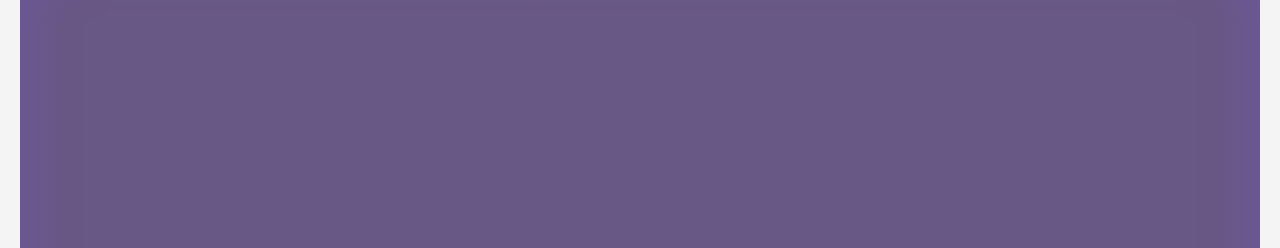
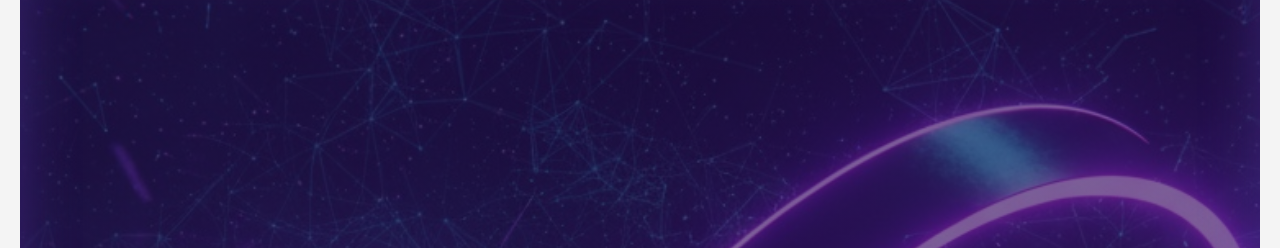
Before and after one commit to Br1zz1713/my-portfolio, a plain HTML site: page index.html in a window 1280 px wide. Shown: the part 47-295 px from the top of the page. Drawn offline with Linux system fonts and the light colour scheme; placeholder pictures from the web are drawn by us.

Commit message:
Update background image in styles.css

```diff
--- a/styles.css
+++ b/styles.css
@@ -287,10 +287,9 @@ section {
     overflow: hidden;
 
     /* Фоновое изображение и градиент */
-    background:
-        linear-gradient(rgba(37, 11, 85, 0.6), rgba(37, 11, 85, 0.6)),
-        /* Замените на URL своего изображения */
-        url('https://placehold.co/1920x1080/250b55/7F58E8?text=Background') center/cover no-repeat;
+   background:
+    linear-gradient(rgba(37, 11, 85, 0.6), rgba(37, 11, 85, 0.6)),
+    url('../images/mobius-loop-hero.jpg') center/cover no-repeat;
 
     background-attachment: fixed;
     /* Увеличиваем верхний padding для учета фиксированного хедера */
```
